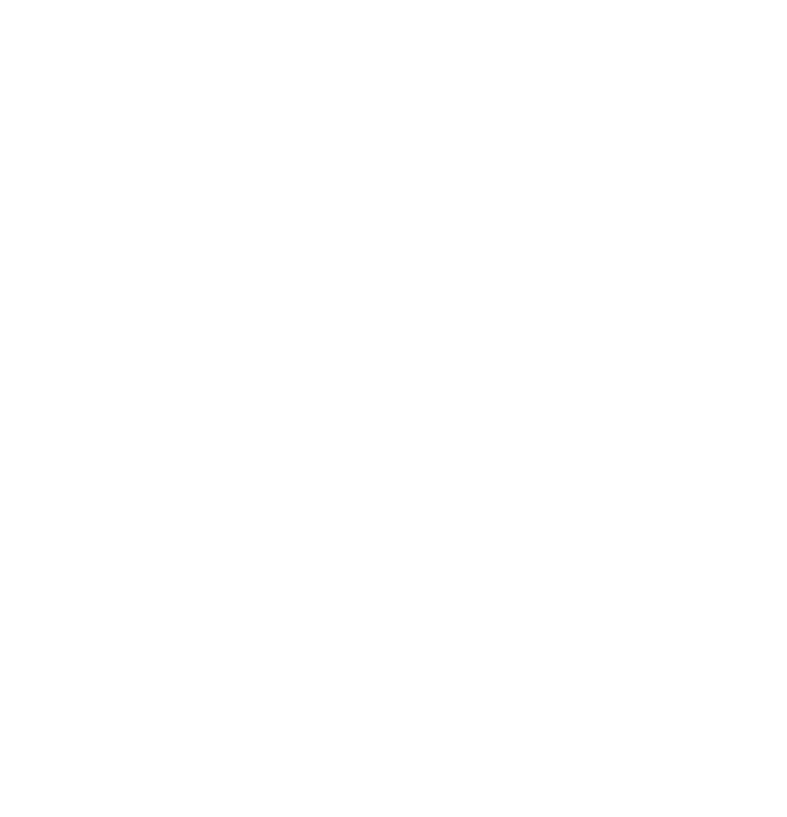
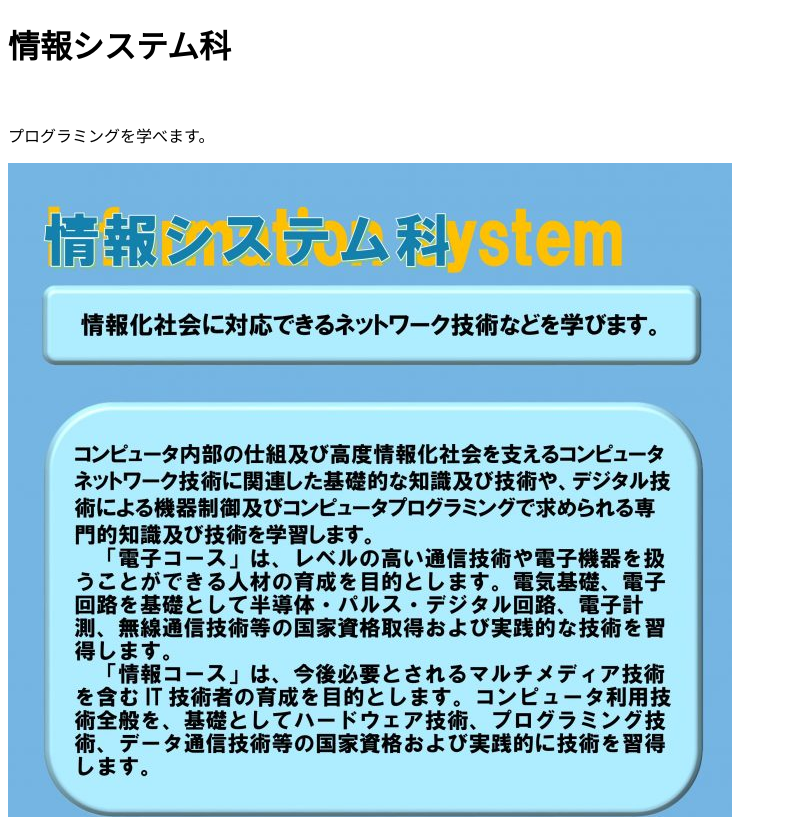
Before and after one commit to sakamotoshuri/course-intorduction, a plain HTML site: page subjectA.html in a window 1280 px wide. Shown: the top 817 px of the page, without its empty margins (0-787 px from the left). Drawn offline with Linux system fonts and the light colour scheme.

Commit message:
subjectA_htmlを編集

```diff
--- a/subjectA.html
+++ b/subjectA.html
@@ -4,11 +4,12 @@
     <meta charset="UTF-8">
     <meta http-equiv="X-UA-Compatible" content="IE=edge">
     <meta name="viewport" content="width=device-width, initial-scale=1.0">
-    <title>Document</title>
+    <title>情報システム科の紹介</title>
 </head>
 <body>
-    <h1></h1><br>
-    <img src="" alt="">
+    <h1>情報システム科</h1><br>
+    <p>プログラミングを学べます。</p>
+    <img src="img/system.jpg" alt="system">
 
 </body>
 </html>
```
Also changed, not shown: index.html (+1 -1 lines), img/system.jpg (added).
